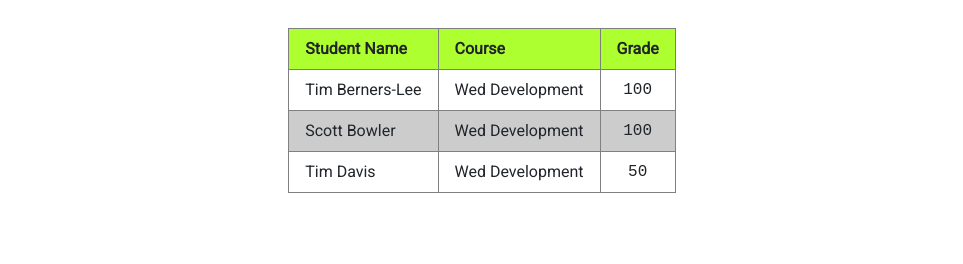
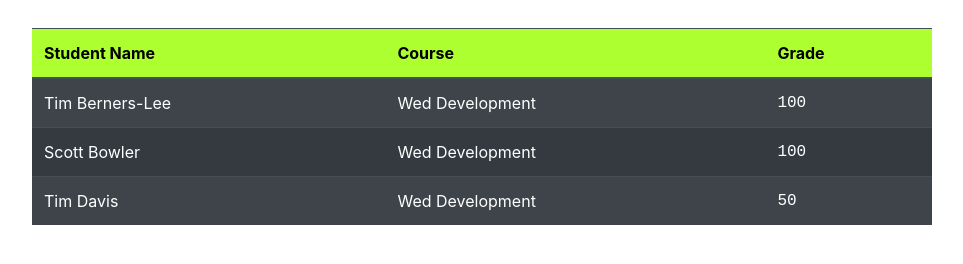
Before and after one commit to mil-amirian/student-grade-table, a plain HTML site: page index.html in a window 1280 px wide. Shown: the part 84-348 px from the top of the page, without its empty margins (158-1121 px from the left). Drawn offline with nearby package versions, Linux system fonts and the light colour scheme; no server answers; a web font is replaced by a local one.

Commit message:
Stylistic changes

```diff
--- a/index.html
+++ b/index.html
@@ -11,26 +11,26 @@
 <body>
     <div id="container">
         <h1 id="site-title">Student Grade Table</h1>
-        <table id="table-container">
+        <table id="table-container" class="table table-striped table-dark">
             <thead>
                 <tr id="table-headers" class="table-row">
-                    <th class="table-item">Student Name</th>
-                    <th class="table-item">Course</th>
-                    <th class="table-item">Grade</th>
+                    <th scope="col" class="table-item">Student Name</th>
+                    <th scope="col" class="table-item">Course</th>
+                    <th scope="col" class="table-item">Grade</th>
                 </tr>
             </thead>
             <tbody id="table-body-container">
-                <tr class="table-row">
+                <tr class="table-row" scope="row">
                     <td class="table-item">Tim Berners-Lee</td>
                     <td class="table-item course">Wed Development</td>
                     <td class="table-item grade">100</td>
                 </tr>
-                <tr class="table-row">
+                <tr class="table-row" scope="row">
                     <td class="table-item">Scott Bowler</td>
                     <td class="table-item course">Wed Development</td>
                     <td class="table-item grade">100</td>
                 </tr>
-                <tr class="table-row">
+                <tr class="table-row" scope="row">
                     <td class="table-item">Tim Davis</td>
                     <td class="table-item course">Wed Development</td>
                     <td class="table-item grade">50</td>
--- a/style.css
+++ b/style.css
@@ -17,34 +17,13 @@ font-family: 'Roboto', sans-serif;
     align-items: center;
 }
 
-table,
-th,
-td {
-  border: 1px solid grey;
-}
-
-tr:nth-child(even) {
-    background: #cccccc;
-  }
-tr:nth-child(odd) {
-    background: #ffffff;
-}
 table {
     max-width: 900px;
 }
 
 #table-headers {
     background-color: greenyellow;
-}
-
-.table-item {
-    padding:0.5rem 1rem;
-    font-family: 'Roboto', sans-serif;
-
-}
-
-.table-row {
-    padding-left: 2rem;
+    color: #000000;
 }
 
 #site-title {
@@ -55,5 +34,4 @@ table {
 
 .grade {
     font-family: 'Nova Mono', monospace;
-    text-align: center;
 }
```
